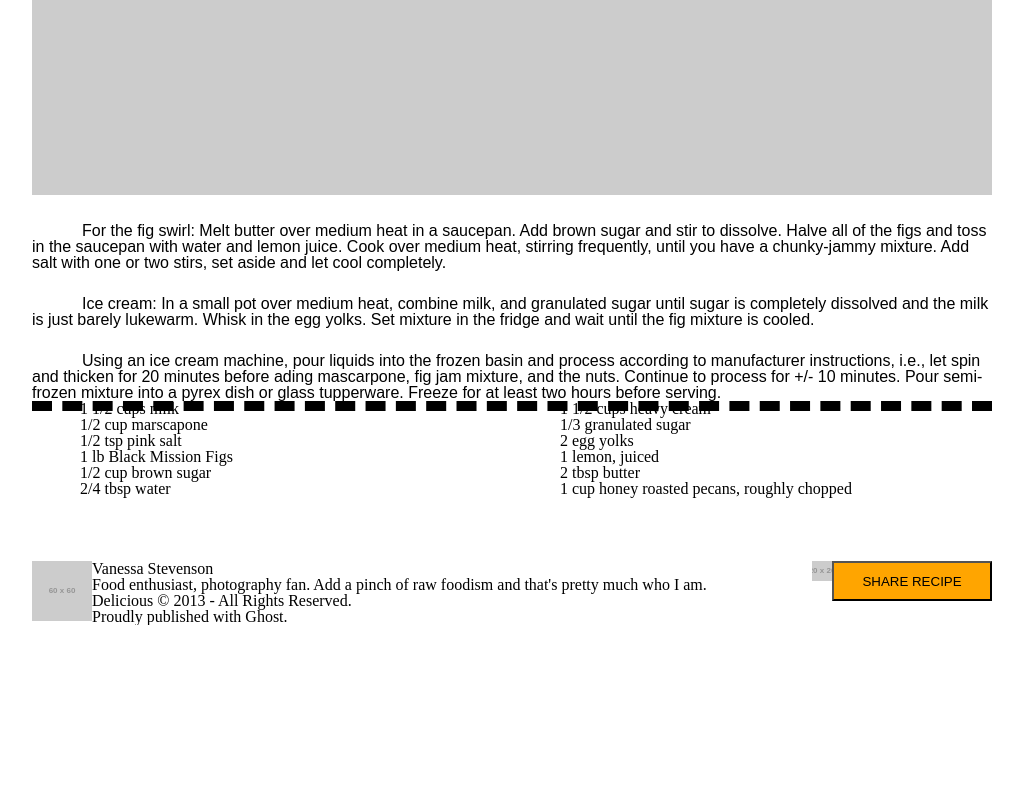
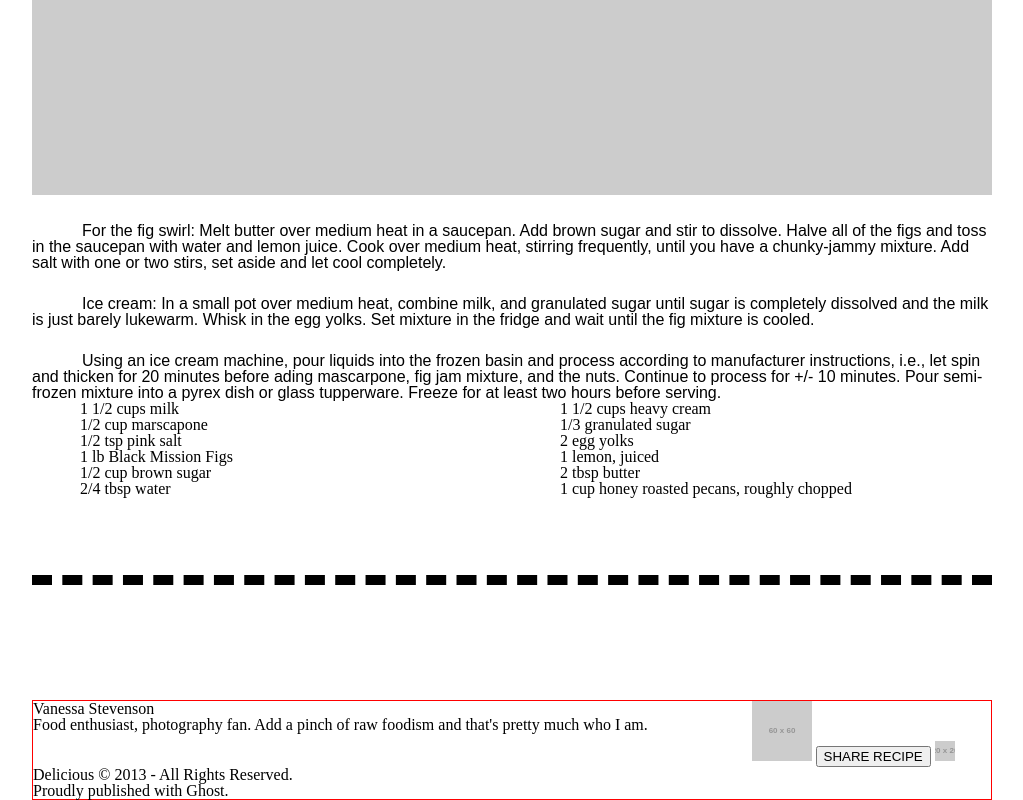
Before and after one commit to ncarignan/chocolate-pizza, a plain HTML site: page index.html in a window 1280 px wide. Shown: the part 735-1535 px from the top of the page, without its empty margins (128-1151 px from the left). Before the commit the page ends 1360 px from the top, so only its background shows below. Drawn offline with Linux system fonts and the light colour scheme; placeholder pictures from the web are drawn by us.

Commit message:
udpate 4

```diff
--- a/style.css
+++ b/style.css
@@ -32,6 +32,12 @@ nav ul li{
   display:inline-block;
 }
 
+main {
+  margin-bottom: 12%;
+  height: 1200px;
+  border-bottom: dashed black 10px;
+
+}
 main h1{
   margin-top:50px;
   font-size:28px;
@@ -64,22 +70,25 @@ main ul{
   width:40%;
   margin:0 5%;
 }
-footer img{
+/*footer img{
 float:left;
-}
+}*/
 #author{
   float:left;
   width:75%;
 }
 footer{
+  /*height:300px;*/
   border-top: dashed black 10px;
+  border: solid red 1px;
 }
-footer button{
+
+/*footer button{
   float:right;
-  background-color:orange;
+  background-color:brown;
   width: 160px;
   height:40px;
-}
+}*/
 
 }
 #logo{
```
